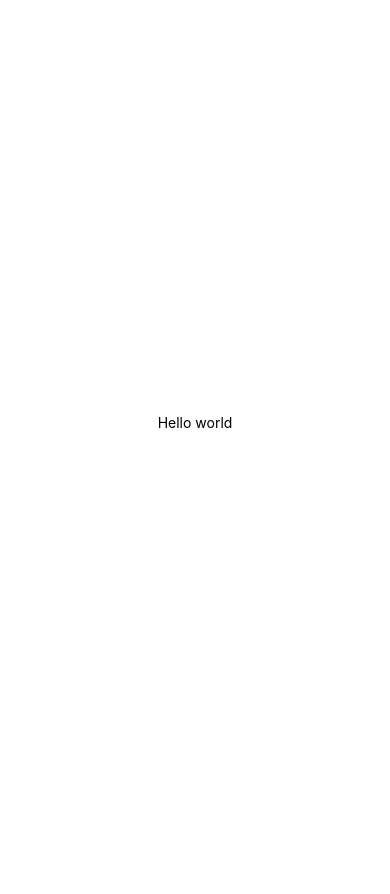
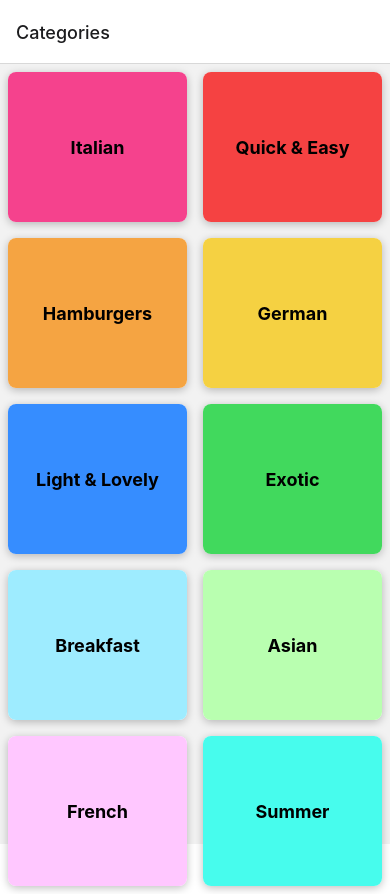
Before and after one commit to mycvlnn/React-Native-Udemy, a React Native app: screen /Categories in a window 390 px wide. Before the commit the page ends 844 px from the top, so only its background shows below. Built offline with nearby package versions, Linux system fonts and the light colour scheme.

Commit message:
Start working with navigation in React Native

```diff
--- a/App.tsx
+++ b/App.tsx
@@ -1,18 +1,28 @@
-import { StyleSheet, Text, View } from 'react-native'
+import { StatusBar } from 'expo-status-bar'
+import { StyleSheet } from 'react-native'
+import { createNativeStackNavigator } from '@react-navigation/native-stack'
+import { NavigationContainer } from '@react-navigation/native'
+
+import CategoriesScreen from './src/screens/CategoriesScreen'
+import MealsOverviewScreen from './src/screens/MealsOverviewScreen'
+import { RootStackParamList } from './src/constants/type'
+
+const Stack = createNativeStackNavigator<RootStackParamList>()
 
 export default function App() {
   return (
-    <View style={styles.container}>
-      <Text>Hello world</Text>
-    </View>
+    <>
+      <StatusBar style="dark" />
+      <NavigationContainer>
+        <Stack.Navigator initialRouteName="Categories">
+          <Stack.Screen name="Categories" component={CategoriesScreen} />
+          <Stack.Screen name="Meals" component={MealsOverviewScreen} />
+        </Stack.Navigator>
+      </NavigationContainer>
+    </>
   )
 }
 
 const styles = StyleSheet.create({
-  container: {
-    flex: 1,
-    backgroundColor: '#fff',
-    alignItems: 'center',
-    justifyContent: 'center'
-  }
+  container: {}
 })
--- a/app.json
+++ b/app.json
@@ -5,6 +5,7 @@
     "version": "1.0.0",
     "orientation": "portrait",
     "icon": "./assets/icon.png",
+    "backgroundColor": "#24180f",
     "splash": {
       "image": "./assets/splash.png",
       "resizeMode": "contain",
@@ -13,9 +14,7 @@
     "updates": {
       "fallbackToCacheTimeout": 0
     },
-    "assetBundlePatterns": [
-      "**/*"
-    ],
+    "assetBundlePatterns": ["**/*"],
     "ios": {
       "supportsTablet": true
     },
--- a/package.json
+++ b/package.json
@@ -10,11 +10,15 @@
     "eject": "expo eject"
   },
   "dependencies": {
+    "@react-navigation/native": "^6.0.10",
+    "@react-navigation/native-stack": "^6.6.1",
     "expo": "~44.0.0",
     "expo-status-bar": "~1.2.0",
     "react": "17.0.1",
     "react-dom": "17.0.1",
     "react-native": "0.64.3",
+    "react-native-safe-area-context": "3.3.2",
+    "react-native-screens": "~3.10.1",
     "react-native-web": "0.17.1"
   },
   "devDependencies": {
--- /dev/null
+++ b/src/components/CategoryGridTile.tsx
@@ -0,0 +1,66 @@
+import React from 'react'
+import { View, Text, Pressable, StyleSheet, Platform } from 'react-native'
+
+type Props = {
+  text: string
+  color: string
+  onPress: () => void
+}
+
+const CategoryGridTile: React.FC<Props> = ({ text, color, onPress }) => {
+  return (
+    <View style={styles.gridItem}>
+      <Pressable
+        android_ripple={{ color: '#ccc' }}
+        onPress={onPress}
+        style={({ pressed }) => [
+          styles.button,
+          pressed ? styles.buttonPressed : null
+        ]}
+      >
+        <View style={[styles.innerContainer, { backgroundColor: color }]}>
+          <Text style={styles.title}>{text}</Text>
+        </View>
+      </Pressable>
+    </View>
+  )
+}
+
+export default CategoryGridTile
+
+const styles = StyleSheet.create({
+  gridItem: {
+    flex: 1,
+    borderRadius: 8,
+    height: 150,
+    margin: 8,
+    elevation: 4,
+    backgroundColor: '#fff',
+    shadowColor: 'black',
+    shadowOffset: {
+      width: 0,
+      height: 2
+    },
+    shadowRadius: 8,
+    shadowOpacity: 0.25,
+    overflow: Platform.OS === 'android' ? 'hidden' : 'visible'
+  },
+  button: {
+    flex: 1,
+    borderRadius: 8,
+    overflow: 'hidden'
+  },
+  buttonPressed: {
+    opacity: 0.5
+  },
+  innerContainer: {
+    flex: 1,
+    justifyContent: 'center',
+    alignItems: 'center',
+    padding: 16
+  },
+  title: {
+    fontWeight: 'bold',
+    fontSize: 18
+  }
+})
--- /dev/null
+++ b/src/constants/type.ts
@@ -0,0 +1,7 @@
+//Link reference: https://reactnavigation.org/docs/typescript/#type-checking-the-navigator
+
+//Define an object type with mappings for route name to the params of the route.
+export type RootStackParamList = {
+  Categories: undefined
+  Meals: undefined
+}
--- /dev/null
+++ b/src/screens/CategoriesScreen.tsx
@@ -0,0 +1,34 @@
+import React from 'react'
+import { View, FlatList } from 'react-native'
+import { NativeStackScreenProps } from '@react-navigation/native-stack'
+
+import CategoryGridTile from '../components/CategoryGridTile'
+import { CATEGORIES } from '../data/meals'
+import { RootStackParamList } from '../constants/type'
+
+type Props = NativeStackScreenProps<RootStackParamList, 'Categories'>
+
+const CategoriesScreen: React.FC<Props> = ({ navigation }) => {
+  const navigateHandler = () => {
+    navigation.navigate('Meals')
+  }
+
+  return (
+    <View>
+      <FlatList
+        data={CATEGORIES}
+        keyExtractor={(item) => item.id}
+        numColumns={2}
+        renderItem={({ item }) => (
+          <CategoryGridTile
+            onPress={navigateHandler}
+            text={item.title}
+            color={item.color}
+          />
+        )}
+      />
+    </View>
+  )
+}
+
+export default CategoriesScreen
--- /dev/null
+++ b/src/screens/MealsOverviewScreen.tsx
@@ -0,0 +1,19 @@
+import React from 'react'
+import { View, Text, StyleSheet } from 'react-native'
+
+const MealsOverviewScreen: React.FC = () => {
+  return (
+    <View style={styles.mealsContainer}>
+      <Text>Meals screen</Text>
+    </View>
+  )
+}
+
+export default MealsOverviewScreen
+
+const styles = StyleSheet.create({
+  mealsContainer: {
+    flex: 1,
+    padding: 16
+  }
+})
```
Also changed, not shown: src/components/Demo.tsx (deleted, +0 -12 lines), 1 other file (tests, documents, lock files or other folders).
